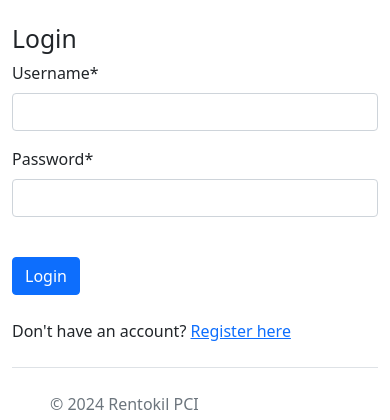
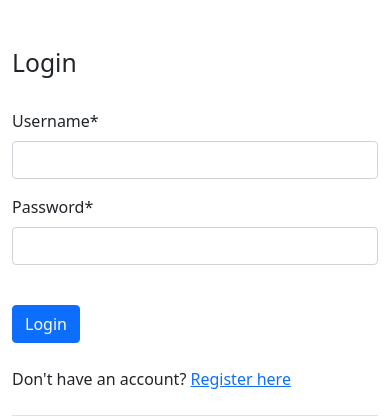
Before and after one commit to nadeem1522/pci-django, a Django app: page /login/ in a window 390 px wide. Shown: the part 68-488 px from the top of the page. Run offline with Django 5.2, Linux system fonts and the light colour scheme; some libraries are stand-ins or nearby versions.

Commit message:
ui responsive

```diff
--- a/templates/login.html
+++ b/templates/login.html
@@ -3,7 +3,7 @@
 {% block title %}Login - Blog{% endblock %}
 
 {% block content %}
-    <h2>Login</h2>
+    <h2 class="py-4">Login</h2>
 
     {% if messages %}
         <div class="alert alert-danger">
--- a/templates/register.html
+++ b/templates/register.html
@@ -10,5 +10,6 @@
         {{ form|crispy }}
         <button type="submit" class="btn btn-primary my-4 float-end">Register</button>
     </form>
+    <br>
+    <p>Already have an account? <a href="{% url 'login' %}">Login here</a></p>
 {% endblock %}
-    <p>Already have an account? <a href="{% url 'login' %}">Login here</a></p>
```
